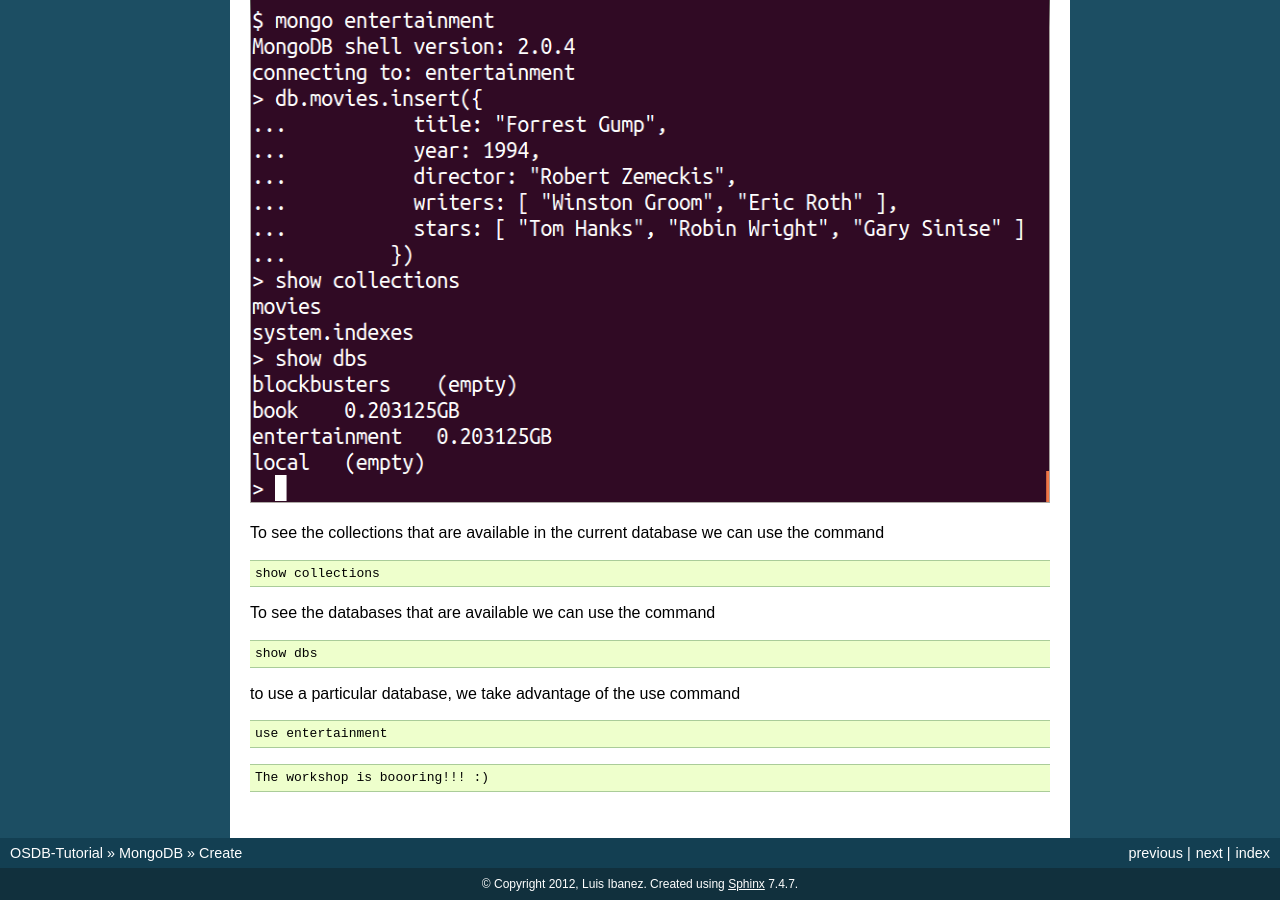
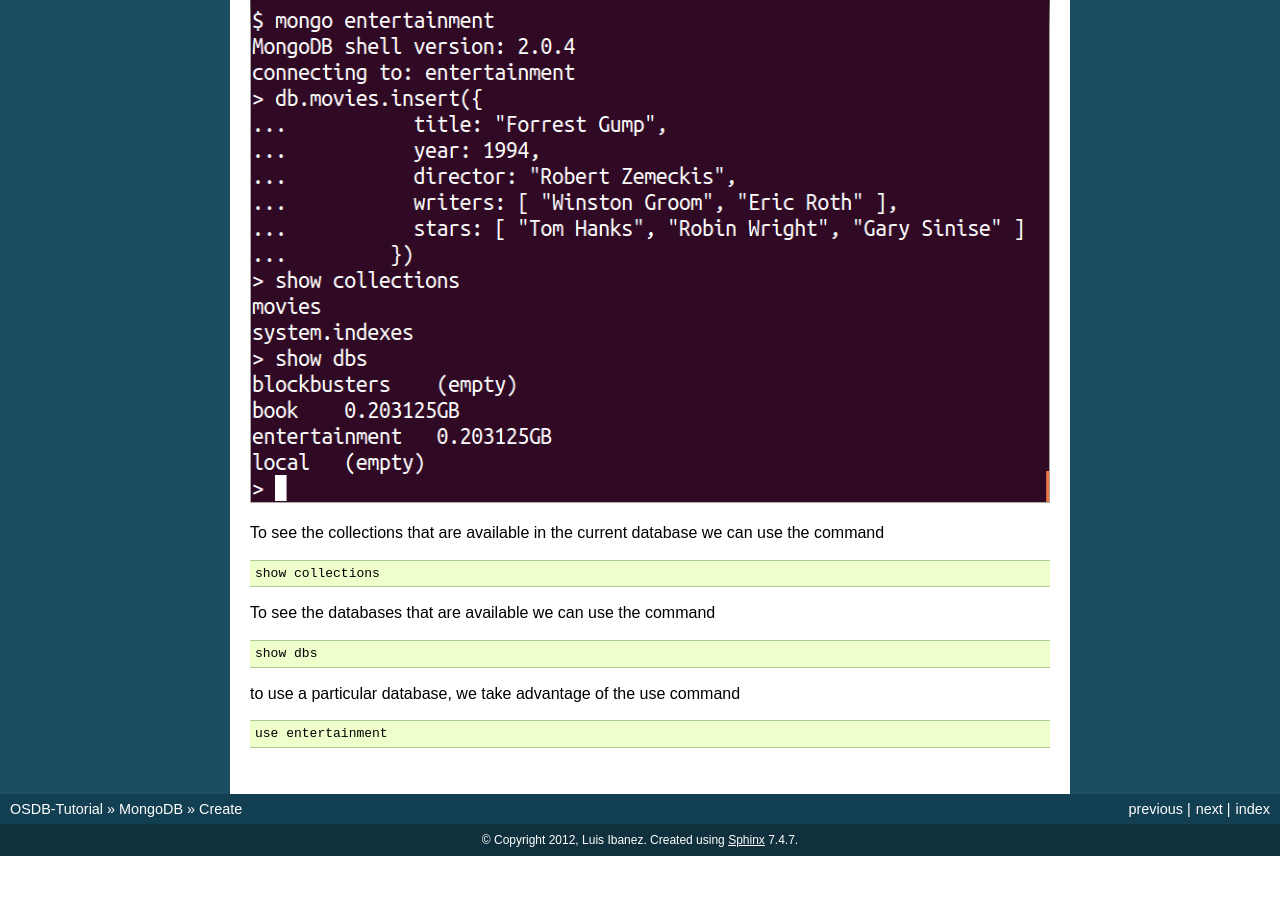
Before and after one commit to luisibanez/open-source-databases-tutorial, a Sphinx documentation site: the page built from source/MongoDB/Create.rst, in a window 1280 px wide and 900 px high, scrolled down 1716 px. Built offline with Sphinx 7.4.7, drawn with Linux system fonts in a browser that asks for light colours; after the commit the page ends 2572 px from its top, so only the background shows below that.

Commit message:
Update source/MongoDB/Create.rst

```diff
--- a/source/MongoDB/Create.rst
+++ b/source/MongoDB/Create.rst
@@ -112,7 +112,3 @@ to use a particular database, we take advantage of the use command
 .. _insert: http://www.mongodb.org/display/DOCS/Overview+-+The+MongoDB+Interactive+Shell#Overview-TheMongoDBInteractiveShell-Inserting
 .. _database: http://www.mongodb.org/display/DOCS/Databases
 .. _collection: http://www.mongodb.org/display/DOCS/Collections
-
-::
-
-   The workshop is boooring!!! :)
```
